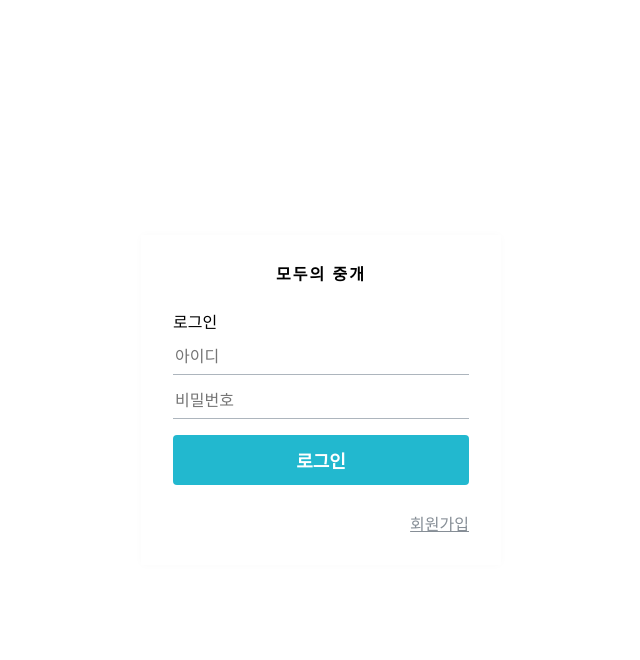
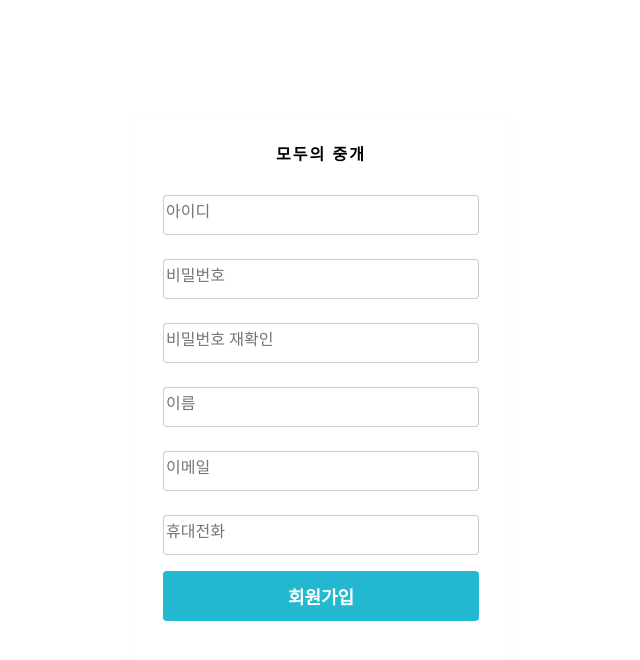
Before and after one commit to seungjae93/moodo, a React (Create React App) app: page /signup in a window 1280 px wide. Shown: the top 660 px of the page, without its empty margins (319-959 px from the left). Built offline with nearby package versions, Linux system fonts and the light colour scheme.

Commit message:
:sparkles: [feat] type에 따라 form 처리

```diff
--- a/src/components/auth/AuthForm.tsx
+++ b/src/components/auth/AuthForm.tsx
@@ -9,31 +9,63 @@ const textMap = {
 };
 interface AuthFormProps {
   type: "login" | "signup";
-  [key: string]: any;
 }
 function AuthForm({ type }: AuthFormProps) {
   const text = textMap[type];
   return (
     <AuthFormWrapper>
-      <h3>로그인</h3>
       <form>
         <StyledInput
           autoComplete="username"
           name="username"
           placeholder="아이디"
+          type="text"
         />
         <StyledInput
-          autoComplete="new-password"
+          autoComplete="password"
           name="password"
           placeholder="비밀번호"
           type="password"
         />
-        <ButtonWithMarginTop cyan fullWidth>
-          로그인
+        {type === "signup" && (
+          <>
+            <StyledInput
+              autoComplete="passwordConfirm"
+              name="passwordConfirm"
+              placeholder="비밀번호 재확인"
+              type="password"
+            />
+            <StyledInput
+              autoComplete="name"
+              name="name"
+              placeholder="이름"
+              type="text"
+            />
+            <StyledInput
+              autoComplete="passwordConfirm"
+              name="passwordConfirm"
+              placeholder="이메일"
+              type="email"
+            />
+            <StyledInput
+              autoComplete="passwordConfirm"
+              name="passwordConfirm"
+              placeholder="휴대전화"
+              type="text"
+            />
+          </>
+        )}
+        <ButtonWithMarginTop cyan fullWidth style={{ marginTop: "1rem" }}>
+          {text}
         </ButtonWithMarginTop>
       </form>
       <Footer>
-        <Link to="/signup">회원가입</Link>
+        {type === "login" ? (
+          <span>
+            혹시 공인중개사님이신가요? 회원가입은{" "}
+            <Link to="/signup">여기서</Link> 하세요.
+          </span>
+        ) : null}
       </Footer>
     </AuthFormWrapper>
   );
@@ -50,28 +82,32 @@ const AuthFormWrapper = styled.div`
 `;
 const StyledInput = styled.input`
   font-size: 1rem;
-  border: none;
-  border-bottom: 1px solid ${palette.gray[5]};
+
+  border: 0.5px solid rgba(0, 0, 0, 0.2);
   padding-bottom: 0.5rem;
   outline: none;
   width: 100%;
+  height: 40px;
+  border-radius: 4px;
   &:focus {
-    color: $oc-teal-7;
     border-bottom: 1px solid ${palette.gray[7]};
   }
   & + & {
-    margin-top: 1rem;
+    margin-top: 1.5rem;
   }
 `;
 
 const Footer = styled.div`
   margin-top: 2rem;
-  text-align: right;
+  text-align: center;
+  font-weight: 400;
+  font-size: 12px;
+
   a {
-    color: ${palette.gray[6]};
+    color: ${palette.cyan[5]};
     text-decoration: underline;
     &:hover {
-      color: ${palette.gray[9]};
+      color: ${palette.cyan[4]};
     }
   }
 `;
--- a/src/components/auth/AuthTemplate.tsx
+++ b/src/components/auth/AuthTemplate.tsx
@@ -42,7 +42,7 @@ const WhiteBox = styled.div`
   }
   box-shadow: 0 0 8px rgba(0, 0, 0, 0.025);
   padding: 2rem;
-  width: 360px;
+  width: 380px;
   background: white;
   border-radius: 2px;
 `;
--- a/src/libs/useMutation.tsx
+++ /dev/null
@@ -1,5 +0,0 @@
-import React from "react";
-
-export default function useMutation() {
-  return <div></div>;
-}
--- a/src/shared/Router.tsx
+++ b/src/shared/Router.tsx
@@ -1,7 +1,7 @@
 import React from "react";
 import { BrowserRouter, Route, Routes } from "react-router-dom";
 import Login from "../pages/Login";
-import SignUp from "../pages/SignUp";
+import SignUp from "../pages/Signup";
 
 function Router() {
   return (
```
